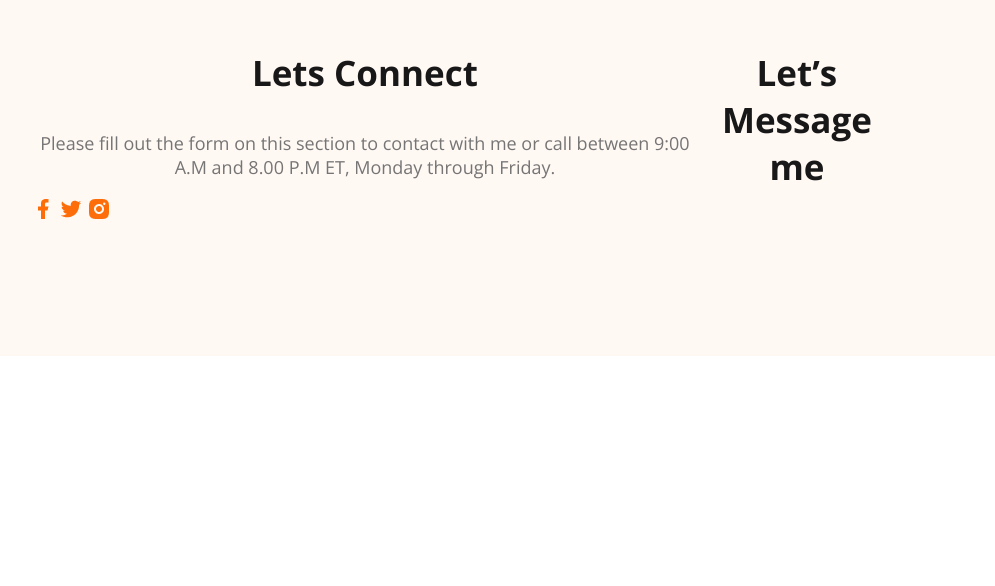
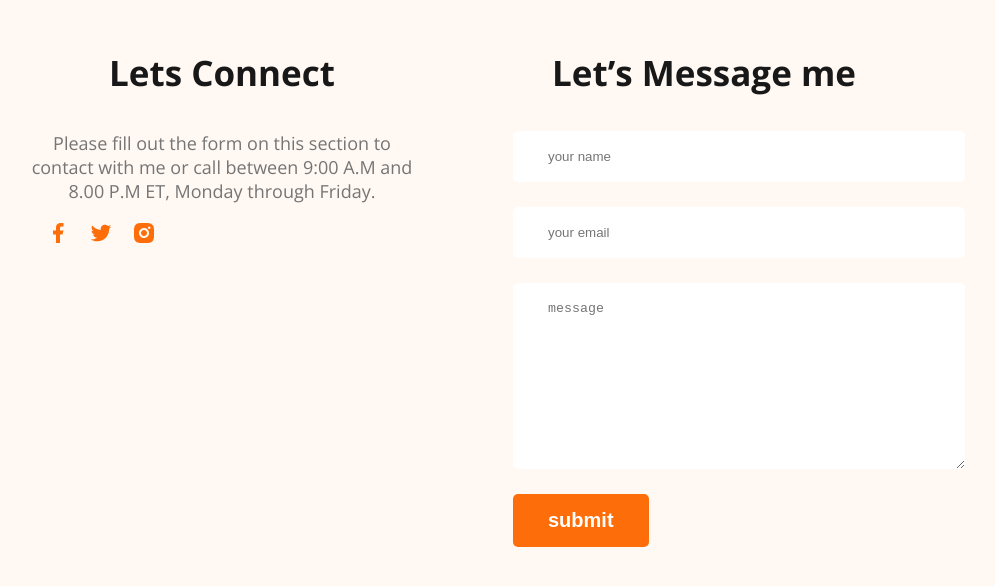
Before and after one commit to Azmain-Faisal/webdev-portfolio, a plain HTML site: page index.html in a window 1280 px wide. Shown: the part 3381-3967 px from the top of the page, without its empty margins (177-1172 px from the left). Before the commit the page ends 3745 px from the top, so only its background shows below. Drawn offline with nearby package versions, Linux system fonts and the light colour scheme.

Commit message:
finish footer with contact form

```diff
--- a/index.html
+++ b/index.html
@@ -166,6 +166,12 @@
         <div class="footer-col">
             <div class="footer-title-con">
                 <h3 class="section-title">Let’s Message me</h3>
+                <form class="contact" action="">
+                    <input type="text" placeholder="your name">
+                    <input type="email" name="" placeholder="your email" id="">
+                    <textarea name="" id="" placeholder="message" cols="30" rows="10"></textarea>
+                    <input class="but-primary" type="submit" value="submit">
+                </form>
             </div>
         </div>
     </footer>
--- a/styles/portfolio.css
+++ b/styles/portfolio.css
@@ -196,21 +196,39 @@ main section {
     margin-bottom: 0px;
 }
 
-.resume-container hr{
+.resume-container hr {
     margin: 30px 0px;
 }
 
-.download-cv{
+.download-cv {
     text-align: center;
     margin-top: 50px;
 }
 
 /* footer related styles */
-footer{
+footer {
     display: flex;
+    gap: 100px;
     background: #FFF8F3;
     margin-top: 100px;
     padding: 130px 200px;
 }
-.footer-col{
+
+.footer-col {
+    width: 50%;
 }
+
+.contact input[type="text"],input[type="email"],textarea {
+    display: block;
+    margin-bottom: 25px;
+    padding: 18px 35px;
+    color: #757575;
+    border-radius: 5px;
+    background: #FFF;
+    border: 0px;
+    width: 100%;
+}
+
+.social-link a{
+    margin-left: 15px;
+}
```
